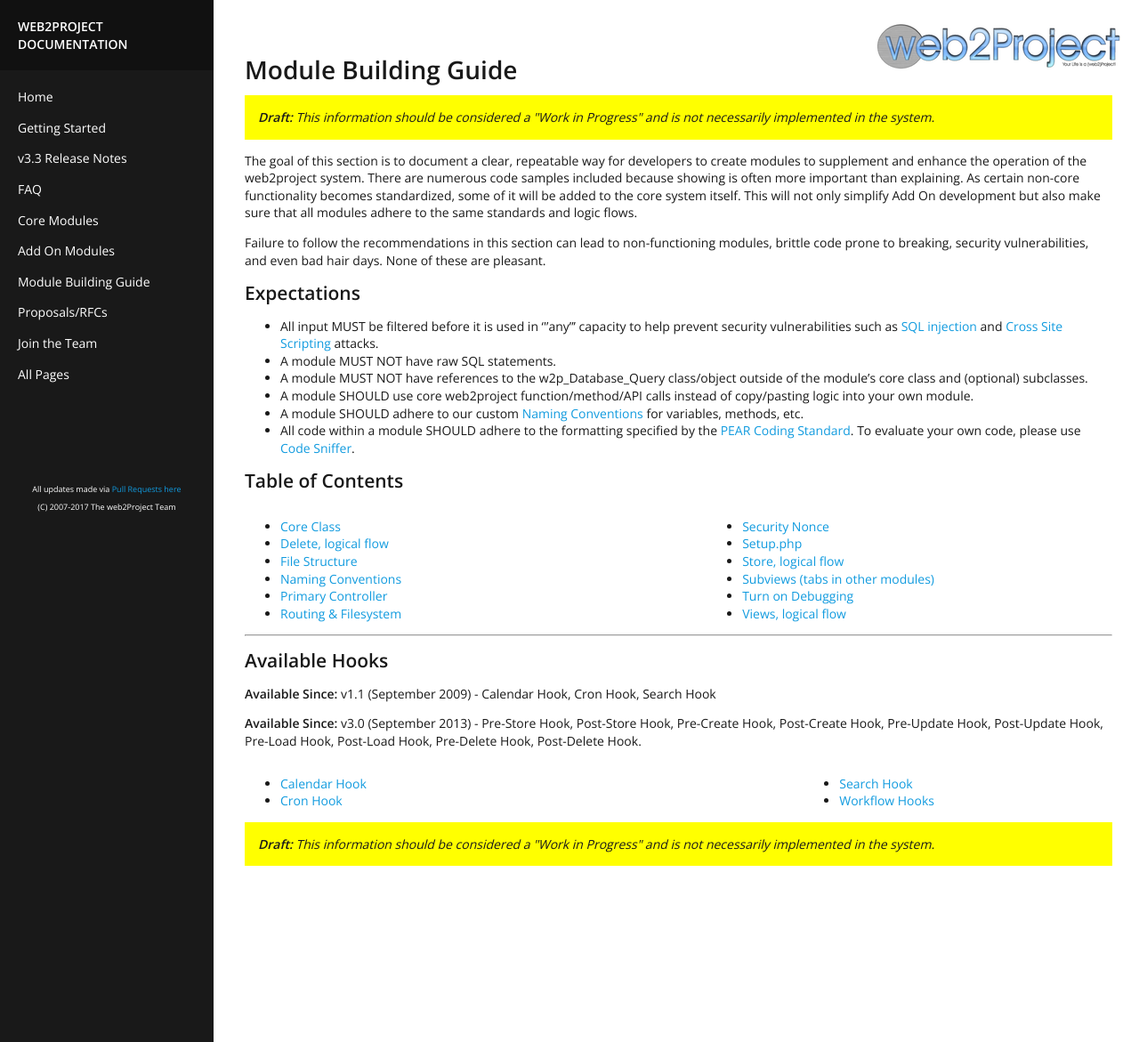
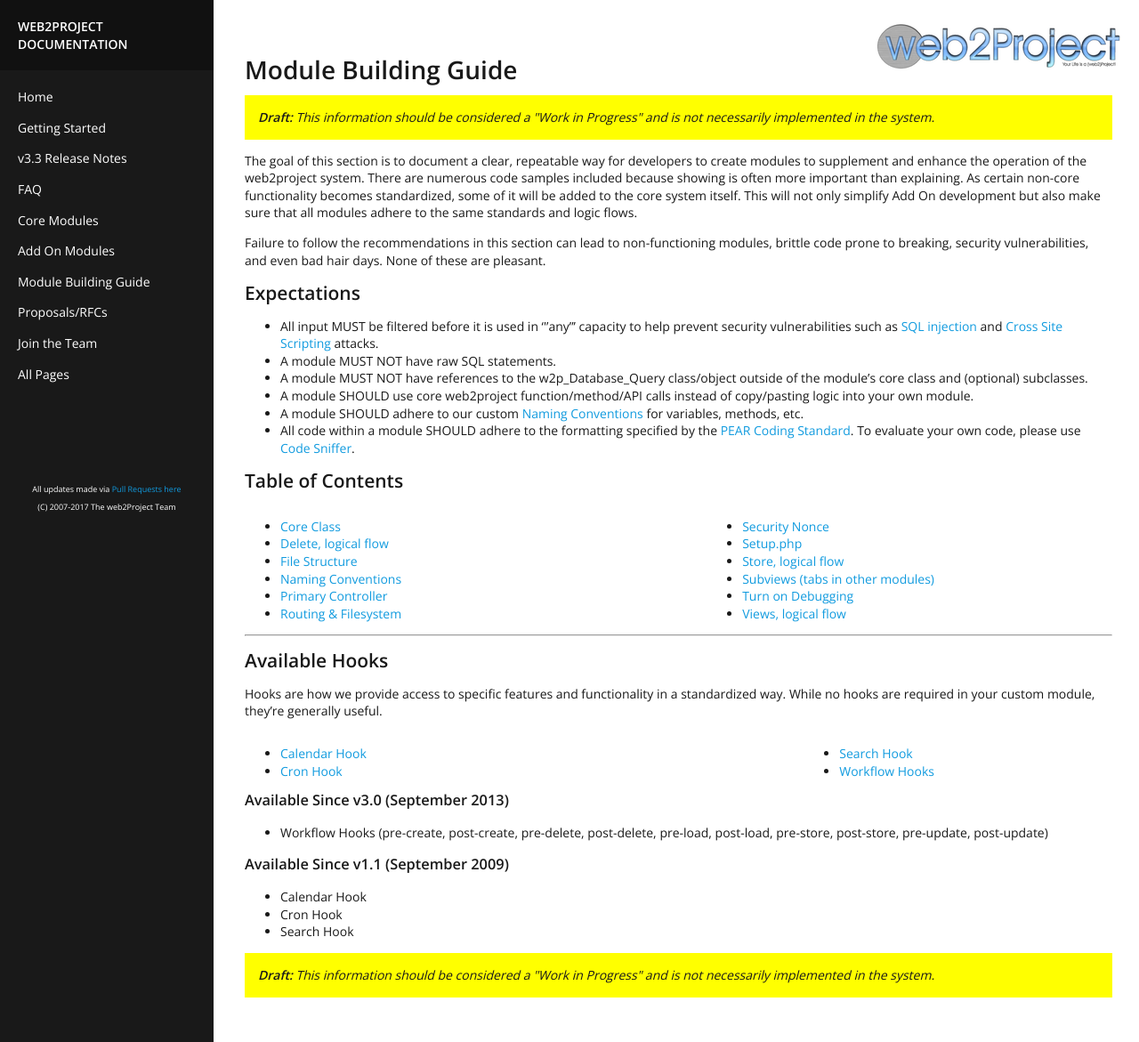
Before and after one commit to web2project/web2project.github.io, a Jekyll site: the page built from _docs/module-building-guide.md, in a window 1280 px wide and 1171 px high. Shown: the whole window at 89% size. Built offline with Jekyll 4.4.1, drawn with Linux system fonts in a browser that asks for light colours.

Commit message:
updating docs

```diff
--- a/_includes/section-hooks.md
+++ b/_includes/section-hooks.md
@@ -3,10 +3,18 @@
 
 ## Available Hooks
 
-**Available Since:** v1.1 (September 2009) - Calendar Hook, Cron Hook, Search Hook
-
-**Available Since:** v3.0 (September 2013) - Pre-Store Hook, Post-Store Hook, Pre-Create Hook, Post-Create Hook, Pre-Update Hook, Post-Update Hook, Pre-Load Hook, Post-Load Hook, Pre-Delete Hook, Post-Delete Hook.
+Hooks are how we provide access to specific features and functionality in a standardized way. While no hooks are required in your custom module, they're generally useful.
 
 {% assign items = site.docs | where:"category","hooks" %}
 
 {% include dual-columns.md %}
+
+### Available Since v3.0 (September 2013)
+
+* Workflow Hooks (pre-create, post-create, pre-delete, post-delete, pre-load, post-load, pre-store, post-store, pre-update, post-update)
+
+### Available Since v1.1 (September 2009)
+
+* Calendar Hook
+* Cron Hook
+* Search Hook
```
